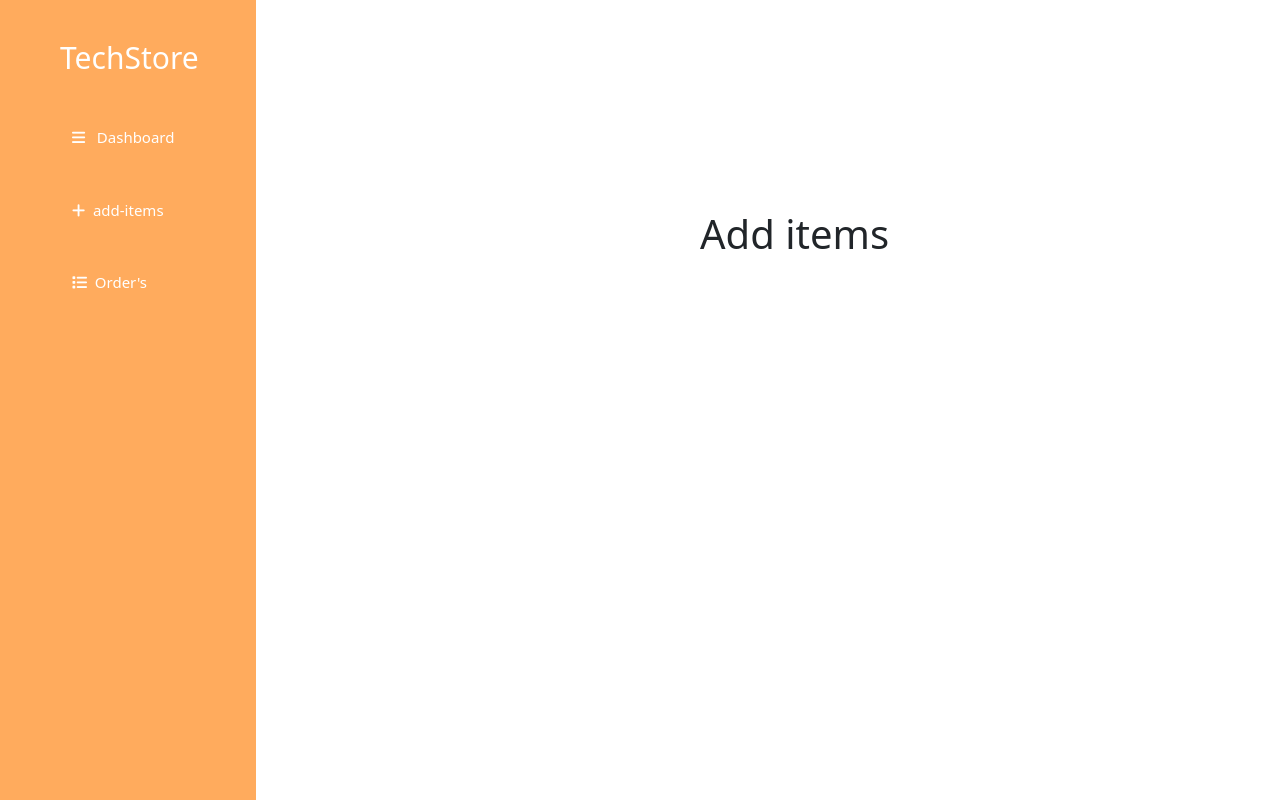
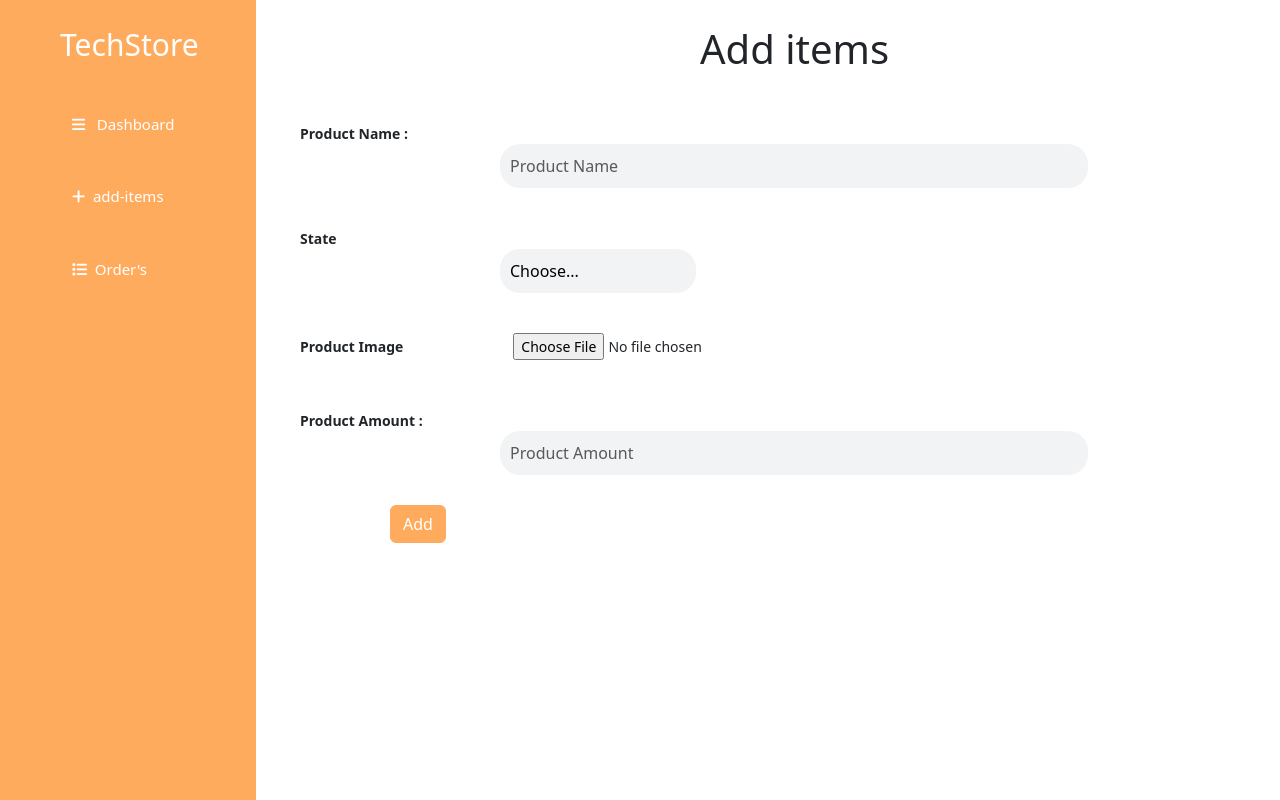
Before and after one commit to Bk10ST/Ecommerce, a React (Vite) app: page /addproduc in a window 1280 px wide. Built offline with nearby package versions, Linux system fonts and the light colour scheme.

Commit message:
dashboard upfates

```diff
--- a/src/Components/Dashboard/Dash.css
+++ b/src/Components/Dashboard/Dash.css
@@ -1,8 +1,13 @@
 .sidenav{
     background-color: rgba(255,171,93,1);
-    height: 100vh;
+    height: 120vh;
     width: 20%;
     padding: 30px;
+    position: fixed;
+  z-index: 1;
+  overflow-x: hidden;
+  margin-top: -3%;
+    position: fixed;
 }
 
 .nav-head{
@@ -27,7 +32,9 @@ cursor: pointer;
 
 
 
-
+.info{
+  margin-top: 615px;
+}
 
 
 .header-dash{
@@ -49,10 +56,11 @@ cursor: pointer;
     border: 1px solid #ddd;
     padding: 8px;
     text-align: left;
+    background-color: rgba(255,171,93,1);
   }
 
   .th1 {
-    background-color: #f2f2f2;
+    background-color: rgba(255,171,93,1);
   }
 
   img {
--- a/src/Components/Dashboard/Dashboard.jsx
+++ b/src/Components/Dashboard/Dashboard.jsx
@@ -1,8 +1,24 @@
 import React from 'react'
 import './Dash.css'
 import { Link } from 'react-router-dom'
+import { useQuery } from '@tanstack/react-query'
+import FetchData from "../ProductApi/IphoneApi";
 
 const Dashboard = () => {
+  const {data , isLoading, isError}= useQuery({
+    queryKey: ["products"] ,
+    queryFn: FetchData
+  })
+
+
+  if (isLoading) {
+    return <p>Loading...</p>;
+  }
+
+  if (isError) {
+    return <p>Error fetching data</p>;
+  }
+
 const style={
   textDecoration: "none",
   color: "white"
@@ -21,6 +37,7 @@ const style={
         </div>
       </div>
 
+
       <div className="info">
         <h1 className='header-dash'>DashBoard</h1>
       </div>
@@ -34,12 +51,16 @@ const style={
             <th className='th-text'>Product Price</th>
           </thead>
 
-          <tbody className='td1'>
-            <td className='td-text'></td>
-            <td className='td-text'></td>
-            <td className='td-text'></td>
-            <td className='td-text'></td>
+        {
+          data.map(item=> {
+            return   <tbody className='td1'>
+            <td className='td-text'>{item.title}</td>
+            <td className='td-text'>{item.type}</td>
+            <td className='td-text'><img src={item.images} alt="" /></td>
+            <td className='td-text'>{item.amount}</td>
           </tbody>
+          })
+        }
 
         </table>
       </div>
--- a/src/Components/Dashboard/dash-item/Additems.jsx
+++ b/src/Components/Dashboard/dash-item/Additems.jsx
@@ -1,32 +1,90 @@
-import React from 'react'
-import '../Dash.css'
-import { Link } from 'react-router-dom'
-
+import React from "react";
+import "../Dash.css";
+import "./item.css";
+import { Link } from "react-router-dom";
 
 const Additems = () => {
-  const style={
+  const style = {
     textDecoration: "none",
-    color: "white"
-  }
+    color: "white",
+  };
 
   return (
     <div>
       <div className="sidenav">
-        <h1 className='nav-head'>TechStore</h1>
+        <h1 className="nav-head">TechStore</h1>
         <div className="nav-item">
           <ul>
-          <li><Link to='/dashboard' style={style}><i className="fa-solid fa-bars"></i> &nbsp; Dashboard</Link></li>
-            <li><Link to='/addproduc' style={style}><i class="fa-solid fa-plus"></i> &nbsp;add-items</Link></li>
-            <li><Link to='/order' style={style}><i class="fa-solid fa-list"></i> &nbsp;Order's</Link></li>
+            <li>
+              <Link to="/dashboard" style={style}>
+                <i className="fa-solid fa-bars"></i> &nbsp; Dashboard
+              </Link>
+            </li>
+            <li>
+              <Link to="/addproduc" style={style}>
+                <i class="fa-solid fa-plus"></i> &nbsp;add-items
+              </Link>
+            </li>
+            <li>
+              <Link to="/order" style={style}>
+                <i class="fa-solid fa-list"></i> &nbsp;Order's
+              </Link>
+            </li>
           </ul>
         </div>
       </div>
 
       <div className="info">
-        <h1 className='header-dash'>Add items</h1>
+        <h1 className="header-dash">Add items</h1>
+      </div>
+
+      <div className="input-field">
+        <form>
+          <div className="form-row">
+            <div className="col">
+              <label htmlFor="">Product Name : </label>
+              <input
+                type="text"
+                className="form-control"
+                placeholder="Product Name"
+              />
+            </div>
+
+            <div class="form-group col-md-4">
+              <label for="inputState">State</label>
+              <select id="inputState" class="form-control">
+                <option selected>Choose...</option>
+                <option>Ios</option>
+                <option>Andriod</option>
+              </select>
+            </div>
+
+            <div className="form-group">
+              <label htmlFor="exampleFormControlFile1">Product Image</label>
+              <input
+                type="file"
+                className="form-control-file"
+                id="exampleFormControlFile1"
+              />
+            </div>
+          </div>
+
+          <div className="number-field">
+            <div className="col">
+              <label htmlFor="">Product Amount : </label>
+              <input
+                type="number"
+                className="form-control"
+                placeholder="Product Amount"
+              />
+            </div>
+          </div>
+
+          <button type="submit" className="btn btn-primary">Add</button>
+        </form>
       </div>
     </div>
-  )
-}
+  );
+};
 
-export default Additems
+export default Additems;
--- /dev/null
+++ b/src/Components/Dashboard/dash-item/Item.css
@@ -0,0 +1,33 @@
+.input-field{
+    margin-left: 300px;
+    margin-top: 20px;
+}
+
+label{
+    font-weight: bold;
+}
+
+.P-name{
+    font-size: 17px;
+}
+
+
+.form-control{
+    margin-left: 200px;
+}
+
+.col{
+    margin-top: 50px;
+}
+
+.form-group {
+    margin-top: 40px;
+}
+
+.number-field{
+    margin-top: 40px;
+}
+
+.form-control-file{
+    margin-left: 110px;
+}
```
Also changed, not shown: src/Components/Dashboard/useCreate.js (added, +26 -0 lines).
